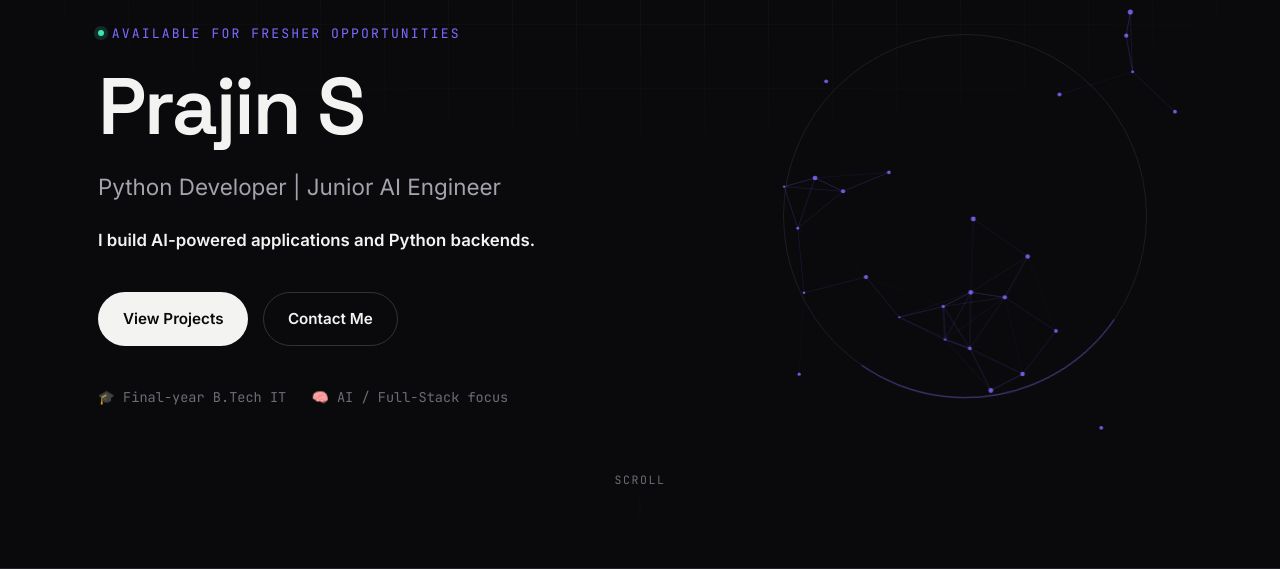
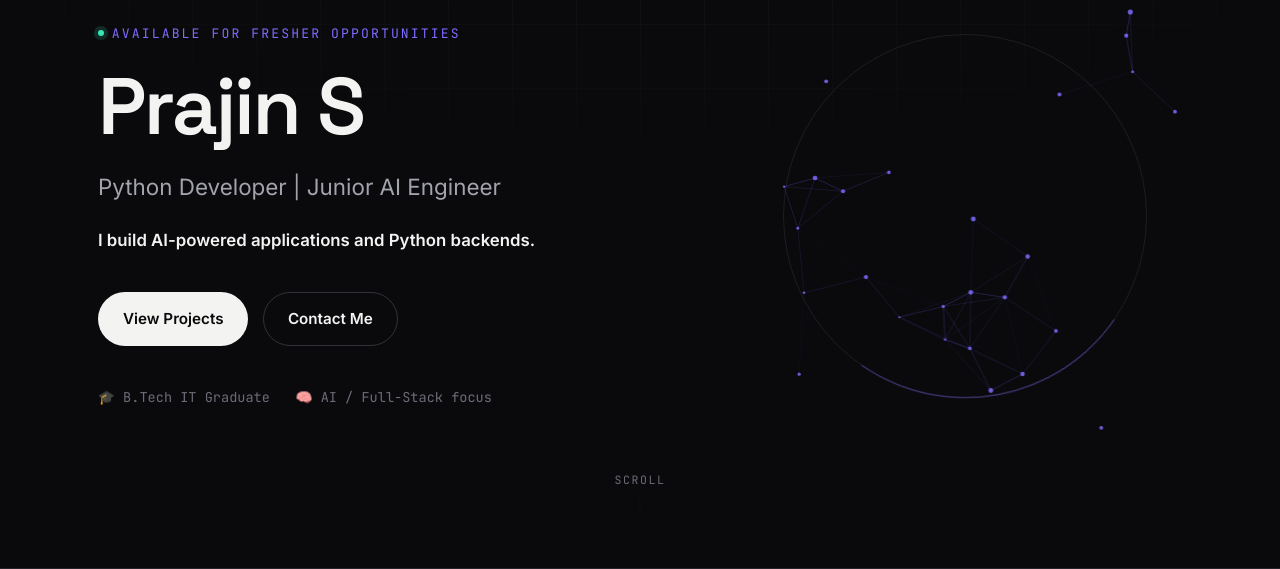
Before and after one commit to prainhub/portfolio, a Django app: page / in a window 1280 px wide. Shown: the part 232-801 px from the top of the page. Run offline with Django 5.2, Linux system fonts and the light colour scheme; data that the repository does not hold is empty.

Commit message:
changed the home.html name

```diff
--- a/templates/core/home.html
+++ b/templates/core/home.html
@@ -19,7 +19,7 @@
       </div>
       <div class="hero-meta">
         {% if profile.location %}<span>📍 {{ profile.location }}</span>{% endif %}
-        <span>🎓 Final-year B.Tech IT</span>
+        <span>🎓 B.Tech IT Graduate </span>
         <span>🧠 AI / Full-Stack focus</span>
       </div>
     </div>
```
